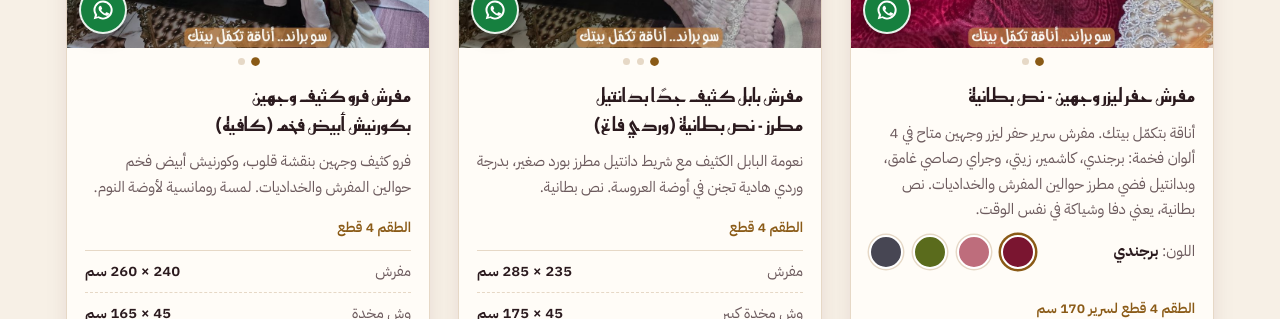
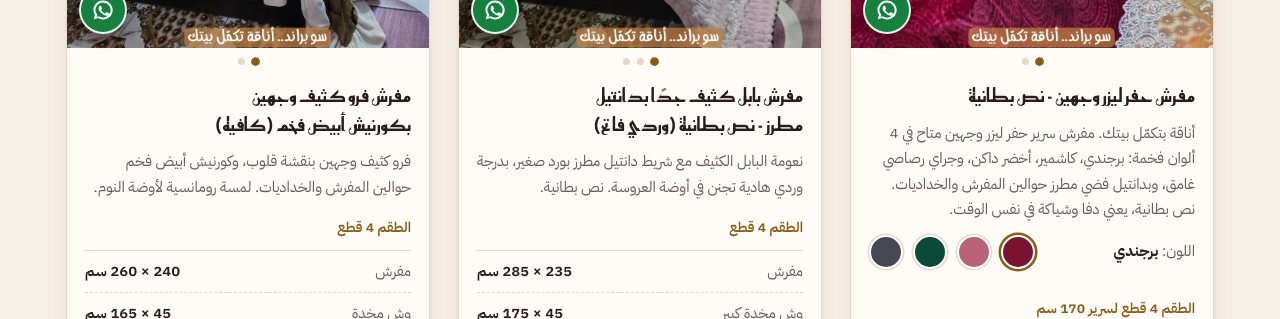
Before and after one commit to soohometextiles-pixel/soo-catalog, a plain HTML site: page index.html in a window 1280 px wide. Shown: the part 1180-1499 px from the top of the page. Drawn offline with Linux system fonts and the light colour scheme.

Commit message:
Add files via upload

```diff
--- a/index.html
+++ b/index.html
@@ -319,8 +319,8 @@ details p{margin:0 0 14px;color:var(--muted);font-size:15.5px}
   <div class="dots" aria-hidden="true"><i class=on></i><i></i></div>
   <div class="cbody">
     <h3 id="t-S01">مفرش حفر ليزر وجهين - نص بطانية</h3>
-    <p class="desc">أناقة بتكمّل بيتك. مفرش سرير حفر ليزر وجهين متاح في 4 ألوان فخمة: برجندي، كاشمير، زيتي، وجراي رصاصي غامق، وبدانتيل فضي مطرز حوالين المفرش والخداديات. نص بطانية، يعني دفا وشياكة في نفس الوقت.</p>
-    <div class="colors" role="group" aria-label="اختار اللون"><span class="clbl">اللون: <b class="cname">برجندي</b></span><div class="sws"><button type="button" class="sw" aria-pressed="true" aria-label="برجندي" title="برجندي" data-name="برجندي" data-imgs="p16,p17" style="--c:#7a1530"></button><button type="button" class="sw" aria-pressed="false" aria-label="كاشمير" title="كاشمير" data-name="كاشمير" data-imgs="c_kashmir" style="--c:#be6d7c"></button><button type="button" class="sw" aria-pressed="false" aria-label="زيتي" title="زيتي" data-name="زيتي" data-imgs="c_olive" style="--c:#5a6b1c"></button><button type="button" class="sw" aria-pressed="false" aria-label="جراي رصاصي غامق" title="جراي رصاصي غامق" data-name="جراي رصاصي غامق" data-imgs="c_gray" style="--c:#474653"></button></div></div>
+    <p class="desc">أناقة بتكمّل بيتك. مفرش سرير حفر ليزر وجهين متاح في 4 ألوان فخمة: برجندي، كاشمير، أخضر داكن، وجراي رصاصي غامق، وبدانتيل فضي مطرز حوالين المفرش والخداديات. نص بطانية، يعني دفا وشياكة في نفس الوقت.</p>
+    <div class="colors" role="group" aria-label="اختار اللون"><span class="clbl">اللون: <b class="cname">برجندي</b></span><div class="sws"><button type="button" class="sw" aria-pressed="true" aria-label="برجندي" title="برجندي" data-name="برجندي" data-imgs="p16,p17" style="--c:#7a1530"></button><button type="button" class="sw" aria-pressed="false" aria-label="كاشمير" title="كاشمير" data-name="كاشمير" data-imgs="c_kashmir" style="--c:#b76277"></button><button type="button" class="sw" aria-pressed="false" aria-label="أخضر داكن" title="أخضر داكن" data-name="أخضر داكن" data-imgs="c_green" style="--c:#0a4a37"></button><button type="button" class="sw" aria-pressed="false" aria-label="جراي رصاصي غامق" title="جراي رصاصي غامق" data-name="جراي رصاصي غامق" data-imgs="c_gray" style="--c:#474653"></button></div></div>
     <p class="sub">الطقم 4 قطع لسرير 170 سم</p>
     <dl class="parts"><div><dt>مفرش</dt><dd><bdi dir="ltr">260 × 240</bdi> سم</dd></div><div><dt>وش مخدة</dt><dd><bdi dir="ltr">170 × 45</bdi> سم</dd></div><div><dt>2 وش خدادية</dt><dd><bdi dir="ltr">75 × 55</bdi> سم</dd></div></dl>
     <div class="price">
```
Also changed, not shown: img/c_green.jpg (added), img/c_kashmir.jpg.
